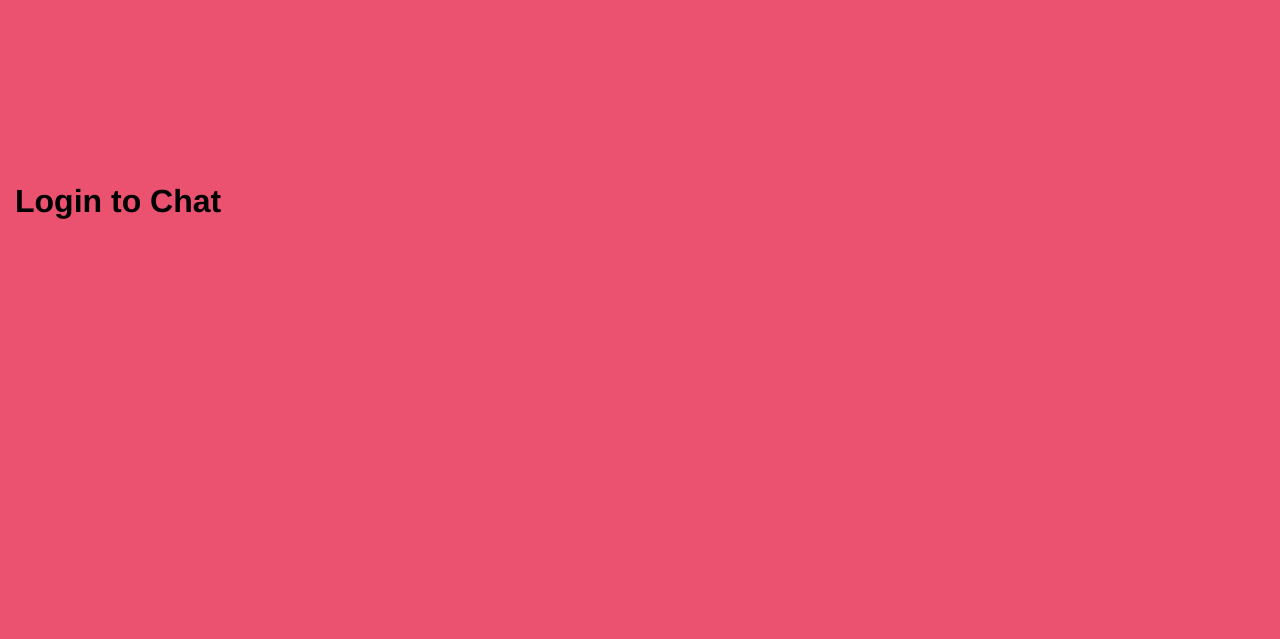
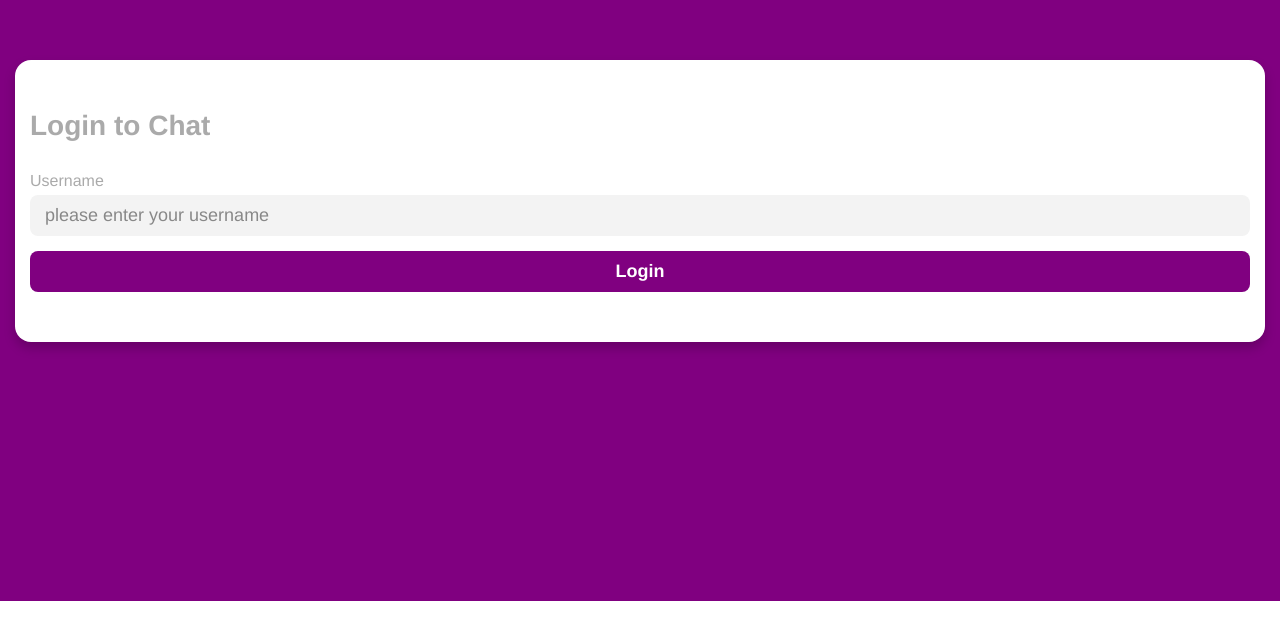
Before and after one commit to alinbrg/chat-vue, a Vue app: page / in a window 1280 px wide. Shown: the part 199-838 px from the top of the page. After the commit the page ends 800 px from the top, so only its background shows below. Built offline with nearby package versions, Linux system fonts and the light colour scheme.

Commit message:
login vue

```diff
--- a/package.json
+++ b/package.json
@@ -22,11 +22,5 @@
 		"eslint-plugin-vue": "^8.0.3",
 		"sass": "^1.32.7",
 		"sass-loader": "^12.0.0"
-  },
-  "eslintConfig": {
-    "root": true,
-    "rools": {
-      "no-unused-vars": "off"
 	}
 }
-}
--- a/src/App.vue
+++ b/src/App.vue
@@ -1,17 +1,83 @@
 <template>
-	<div class="view login">
-		<form class="login-form">
-			<h1>Login to Chat</h1>
+	<div
+		class="view Login"
+		v-if="state.username === '' || state.username === null"
+	>
+		<form class="Login-form" @submit.prevent="Login()">
+			<div class="form-inner">
+				<h1>Login to Chat</h1>
+				<label for="username">Username</label>
+				<input
+					v-model="inputUserName"
+					type="text"
+					id="username"
+					placeholder="please enter your username"
+				/>
+				<input type="submit" value="Login" />
+			</div>
 		</form>
 	</div>
-	<div class="view chat"></div>
+	<div class="view chat" v-else>
+		<header>
+			<button class="logout">Logout</button>
+			<h1>Welcome, {{ state.username }}</h1>
+		</header>
+		<section class="chat-box"></section>
+		<footer>
+			<form @submit.prevent="SendMessage">
+				<input
+					v-model="inputMessage"
+					type="text"
+					placeholder="write a message"
+				/>
+				<input type="submit" value="Send" />
+			</form>
+		</footer>
+	</div>
 </template>
 
 <script>
-// import db from "./db";
+import { reactive, ref } from "vue";
+import db from "./db";
 export default {
 	setup() {
-		return {};
+		const inputUserName = ref("");
+		const inputMessage = ref("");
+		const state = reactive({
+			username: "",
+			messages: [],
+		});
+		const Login = () => {
+			if (inputUserName.value !== "" || inputUserName.value !== null) {
+				state.username = inputUserName.value;
+				inputUserName.value = "";
+			}
+		};
+
+		const SendMessage = () => {
+			console.log(db, db.firebase);
+			// const messagesRef = db.firebase.database().ref("messages");
+
+			// if (inputMessage.value === "" || inputMessage.value === null) {
+			// 	console.log(messagesRef);
+			// 	return;
+			// }
+			// const message = {
+			// 	username: state.username,
+			// 	content: inputMessage.value,
+			// };
+
+			// messagesRef.push(message);
+			// inputMessage.value = "";
+		};
+
+		return {
+			inputUserName,
+			Login,
+			state,
+			SendMessage,
+			inputMessage,
+		};
 	},
 };
 </script>
@@ -29,11 +95,11 @@ export default {
 	display: flex;
 	justify-content: center;
 	min-height: 100vh;
-	background-color: #ea526f;
+	background-color: purple;
 
-	&.login {
+	&.Login {
 		align-items: center;
-		.login-form {
+		.Login-form {
 			display: block;
 			width: 100%;
 			padding: 15px;
@@ -85,7 +151,7 @@ export default {
 					display: block;
 					width: 100%;
 					padding: 10px 15px;
-					background-color: #ea526f;
+					background-color: purple;
 					border-radius: 8px;
 					color: #fff;
 					font-size: 18px;
@@ -93,7 +159,7 @@ export default {
 				}
 				&:focus-within {
 					label {
-						color: #ea526f;
+						color: purple;
 					}
 					input[type="text"] {
 						background-color: #fff;
@@ -169,7 +235,7 @@ export default {
 						.content {
 							color: #fff;
 							font-weight: 600;
-							background-color: #ea526f;
+							background-color: purple;
 						}
 					}
 				}
@@ -213,7 +279,7 @@ export default {
 					display: block;
 					padding: 10px 15px;
 					border-radius: 0px 8px 8px 0px;
-					background-color: #ea526f;
+					background-color: purple;
 					color: #fff;
 					font-size: 18px;
 					font-weight: 700;
--- a/src/db.js
+++ b/src/db.js
@@ -1,7 +1,8 @@
-import firebase from "firebase/app";
-import "firebase/database";
+// Import the functions you need from the SDKs you need
+import { initializeApp } from "firebase/app";
+import { getDatabase } from "firebase/database";
 
-const config = {
+const firebaseConfig = {
 	apiKey: "AIzaSyAt1tDZQ9Q7-61AOFaW5wVrjxcK600Wu4o",
 	authDomain: "chat-vue-39eec.firebaseapp.com",
 	projectId: "chat-vue-39eec",
@@ -10,7 +11,24 @@ const config = {
 	appId: "1:317479173943:web:aed9357f915777c47164b2",
 	measurementId: "G-Y5JCVW7EH3",
 };
+const app = initializeApp(firebaseConfig);
 
-const db = firebase.initializeApp(config);
+const db = getDatabase(app);
 
 export default db;
+
+// import firebase from "firebase/app";
+// import "firebase/database";
+
+// const config = {
+// 	apiKey: "AIzaSyAt1tDZQ9Q7-61AOFaW5wVrjxcK600Wu4o",
+// 	authDomain: "chat-vue-39eec.firebaseapp.com",
+// 	projectId: "chat-vue-39eec",
+// 	storageBucket: "chat-vue-39eec.appspot.com",
+// 	messagingSenderId: "317479173943",
+// 	appId: "1:317479173943:web:aed9357f915777c47164b2",
+// 	measurementId: "G-Y5JCVW7EH3",
+// }
+
+// const db = firebase.initializeApp(config);
+// export default db;
```
Also changed, not shown: .eslintrc.js. Lines whose indentation alone changed are shown as unchanged.
